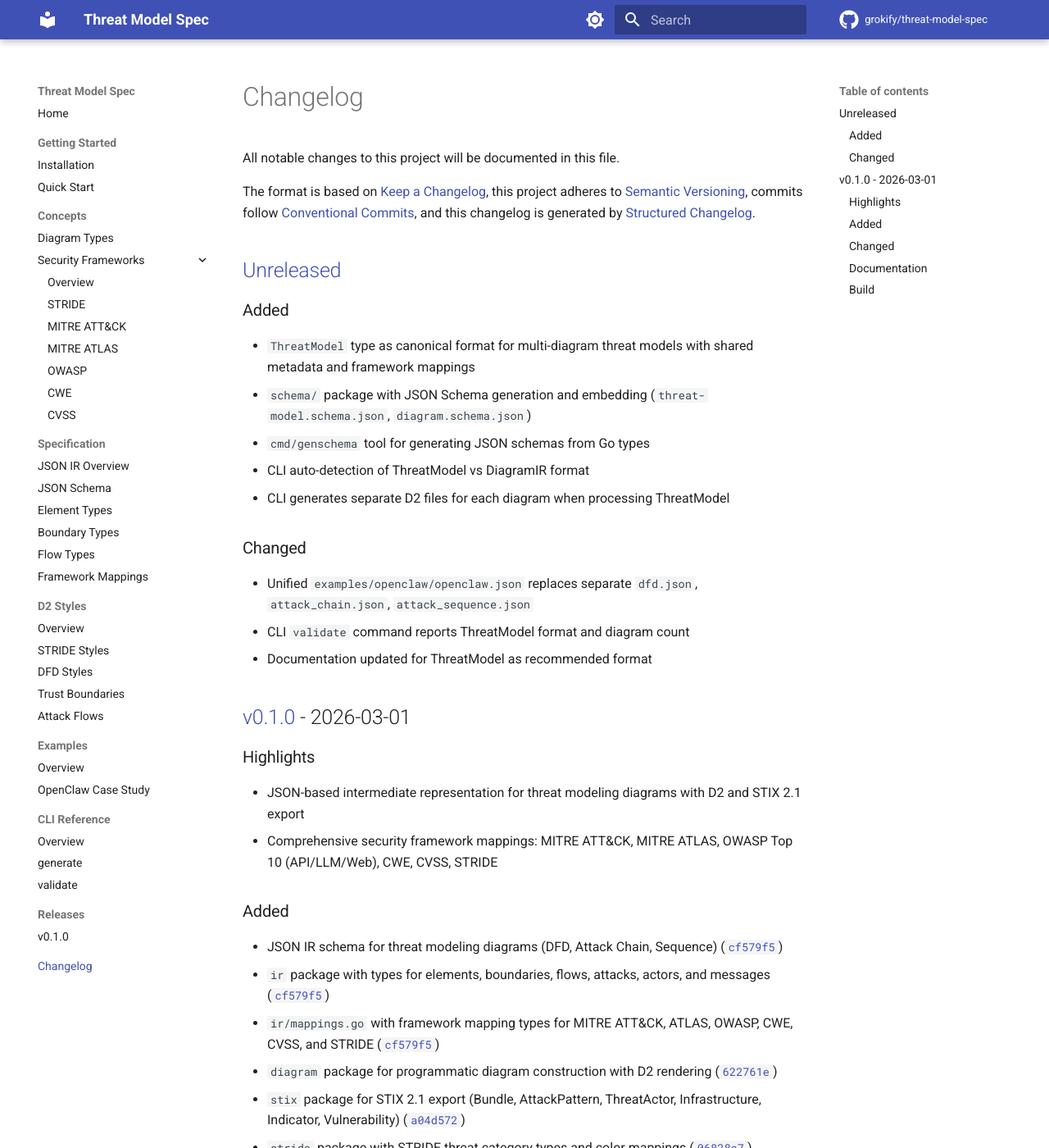
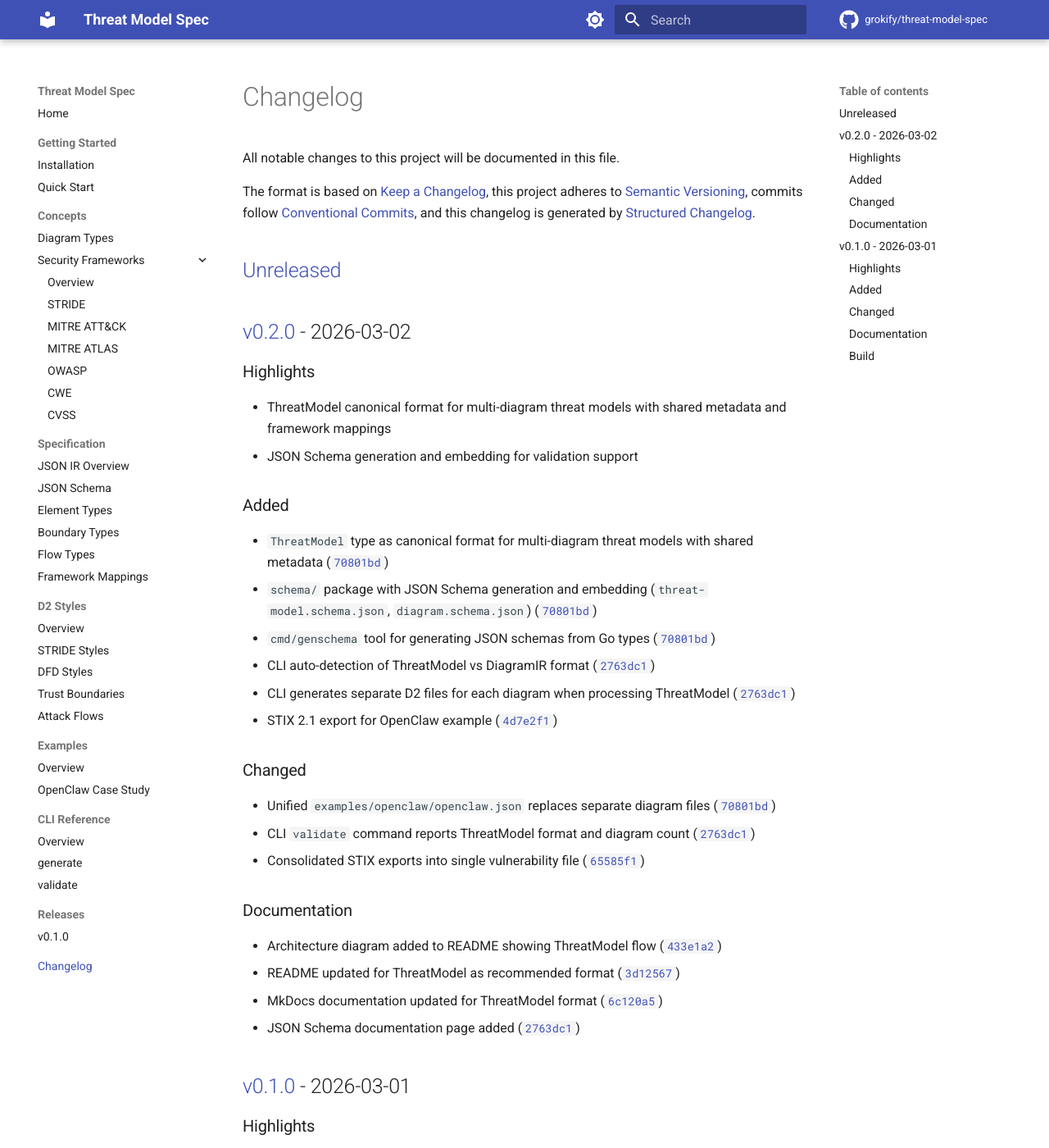
Before and after one commit to grokify/threat-model-spec, an MkDocs documentation site: the page built from docs/changelog.md, in a window 1280 px wide and 1400 px high. Shown: the whole window at 82% size. Built offline with MkDocs 1.6.1 and Material for MkDocs 9.7.7, drawn with Linux system fonts in a browser that asks for light colours; comment, search, counter and statistics services are not loaded.

Commit message:
docs(changelog): update for v0.2.0 release
Add v0.2.0 release entries with commit hashes for ThreatModel
format and JSON Schema features.

Co-Authored-By: Claude Opus 4.5 <noreply@anthropic.com>

```diff
--- a/docs/changelog.md
+++ b/docs/changelog.md
@@ -9,19 +9,34 @@ and this changelog is generated by [Structured Changelog](https://github.com/gro
 
 ## [Unreleased]
 
+## [v0.2.0] - 2026-03-02
+
+### Highlights
+
+- ThreatModel canonical format for multi-diagram threat models with shared metadata and framework mappings
+- JSON Schema generation and embedding for validation support
+
 ### Added
 
-- `ThreatModel` type as canonical format for multi-diagram threat models with shared metadata and framework mappings
-- `schema/` package with JSON Schema generation and embedding (`threat-model.schema.json`, `diagram.schema.json`)
-- `cmd/genschema` tool for generating JSON schemas from Go types
-- CLI auto-detection of ThreatModel vs DiagramIR format
-- CLI generates separate D2 files for each diagram when processing ThreatModel
+- `ThreatModel` type as canonical format for multi-diagram threat models with shared metadata ([`70801bd`](https://github.com/grokify/threat-model-spec/commit/70801bd))
+- `schema/` package with JSON Schema generation and embedding (`threat-model.schema.json`, `diagram.schema.json`) ([`70801bd`](https://github.com/grokify/threat-model-spec/commit/70801bd))
+- `cmd/genschema` tool for generating JSON schemas from Go types ([`70801bd`](https://github.com/grokify/threat-model-spec/commit/70801bd))
+- CLI auto-detection of ThreatModel vs DiagramIR format ([`2763dc1`](https://github.com/grokify/threat-model-spec/commit/2763dc1))
+- CLI generates separate D2 files for each diagram when processing ThreatModel ([`2763dc1`](https://github.com/grokify/threat-model-spec/commit/2763dc1))
+- STIX 2.1 export for OpenClaw example ([`4d7e2f1`](https://github.com/grokify/threat-model-spec/commit/4d7e2f1))
 
 ### Changed
 
-- Unified `examples/openclaw/openclaw.json` replaces separate `dfd.json`, `attack_chain.json`, `attack_sequence.json`
-- CLI `validate` command reports ThreatModel format and diagram count
-- Documentation updated for ThreatModel as recommended format
+- Unified `examples/openclaw/openclaw.json` replaces separate diagram files ([`70801bd`](https://github.com/grokify/threat-model-spec/commit/70801bd))
+- CLI `validate` command reports ThreatModel format and diagram count ([`2763dc1`](https://github.com/grokify/threat-model-spec/commit/2763dc1))
+- Consolidated STIX exports into single vulnerability file ([`65585f1`](https://github.com/grokify/threat-model-spec/commit/65585f1))
+
+### Documentation
+
+- Architecture diagram added to README showing ThreatModel flow ([`433e1a2`](https://github.com/grokify/threat-model-spec/commit/433e1a2))
+- README updated for ThreatModel as recommended format ([`3d12567`](https://github.com/grokify/threat-model-spec/commit/3d12567))
+- MkDocs documentation updated for ThreatModel format ([`6c120a5`](https://github.com/grokify/threat-model-spec/commit/6c120a5))
+- JSON Schema documentation page added ([`2763dc1`](https://github.com/grokify/threat-model-spec/commit/2763dc1))
 
 ## [v0.1.0] - 2026-03-01
 
@@ -64,5 +79,6 @@ and this changelog is generated by [Structured Changelog](https://github.com/gro
 - GitHub Actions workflows for CI, lint, and CodeQL SAST ([`cf9f749`](https://github.com/grokify/threat-model-spec/commit/cf9f749))
 - Dependabot configuration for Go modules and GitHub Actions ([`d9ddcdc`](https://github.com/grokify/threat-model-spec/commit/d9ddcdc))
 
-[unreleased]: https://github.com/grokify/threat-model-spec/compare/v0.1.0...HEAD
+[unreleased]: https://github.com/grokify/threat-model-spec/compare/v0.2.0...HEAD
+[v0.2.0]: https://github.com/grokify/threat-model-spec/compare/v0.1.0...v0.2.0
 [v0.1.0]: https://github.com/grokify/threat-model-spec/releases/tag/v0.1.0
```
Also changed, not shown: CHANGELOG.json (+27 -0 lines), CHANGELOG.md (+31 -1 lines).
